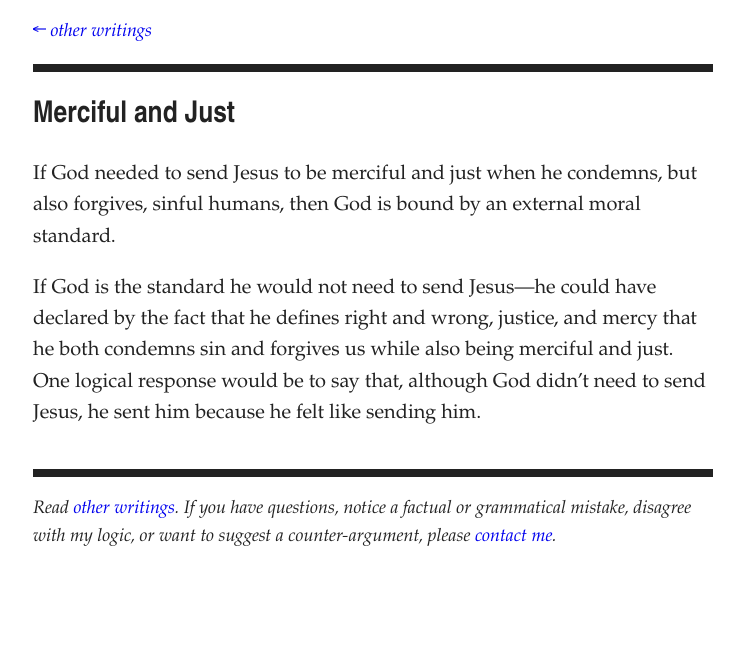
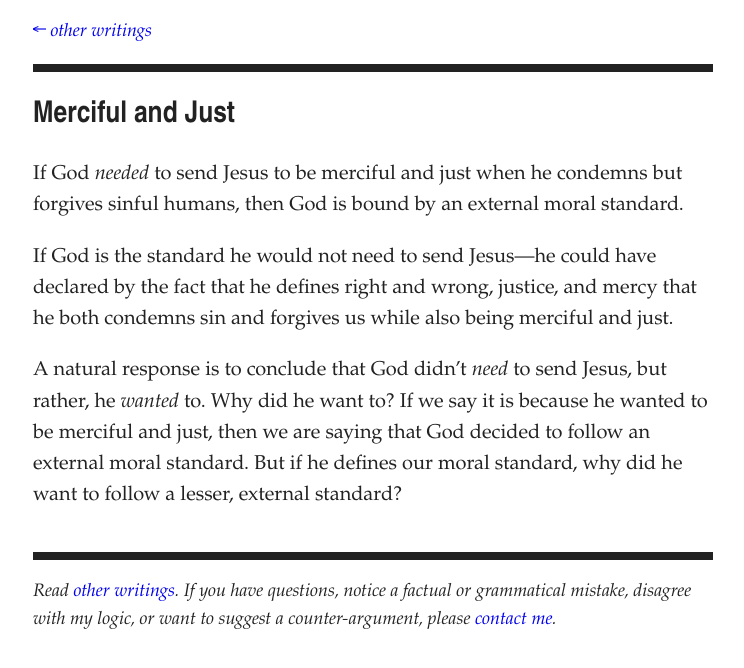
Before and after one commit to artsandmetaphysics/goodlifeodyssey, a Jekyll site: the page built from _documents/merciful-and-just.md, in a window 1280 px wide. Shown: the top 668 px of the page, without its empty margins (267-1011 px from the left). Built offline with Jekyll 4.4.1, drawn with Linux system fonts in a browser that asks for light colours.

Commit message:
Update essay

```diff
--- a/_documents/merciful-and-just.md
+++ b/_documents/merciful-and-just.md
@@ -8,6 +8,8 @@ status: incomplete
 order: 101
 ---
 
-If God needed to send Jesus to be merciful and just when he condemns, but also forgives, sinful humans, then God is bound by an external moral standard.
+If God _needed_ to send Jesus to be merciful and just when he condemns but forgives sinful humans, then God is bound by an external moral standard.
 
-If God is the standard he would not need to send Jesus—he could have declared by the fact that he defines right and wrong, justice, and mercy that he both condemns sin and forgives us while also being merciful and just.  One logical response would be to say that, although God didn’t need to send Jesus, he sent him because he felt like sending him.
+If God is the standard he would not need to send Jesus—he could have declared by the fact that he defines right and wrong, justice, and mercy that he both condemns sin and forgives us while also being merciful and just.
+
+A natural response is to conclude that God didn’t _need_ to send Jesus, but rather, he _wanted_ to.  Why did he want to?  If we say it is because he wanted to be merciful and just, then we are saying that God decided to follow an external moral standard.  But if he defines our moral standard, why did he want to follow a lesser, external standard?
```
Also changed, not shown: documents/merciful-and-just.md (+4 -2 lines).
